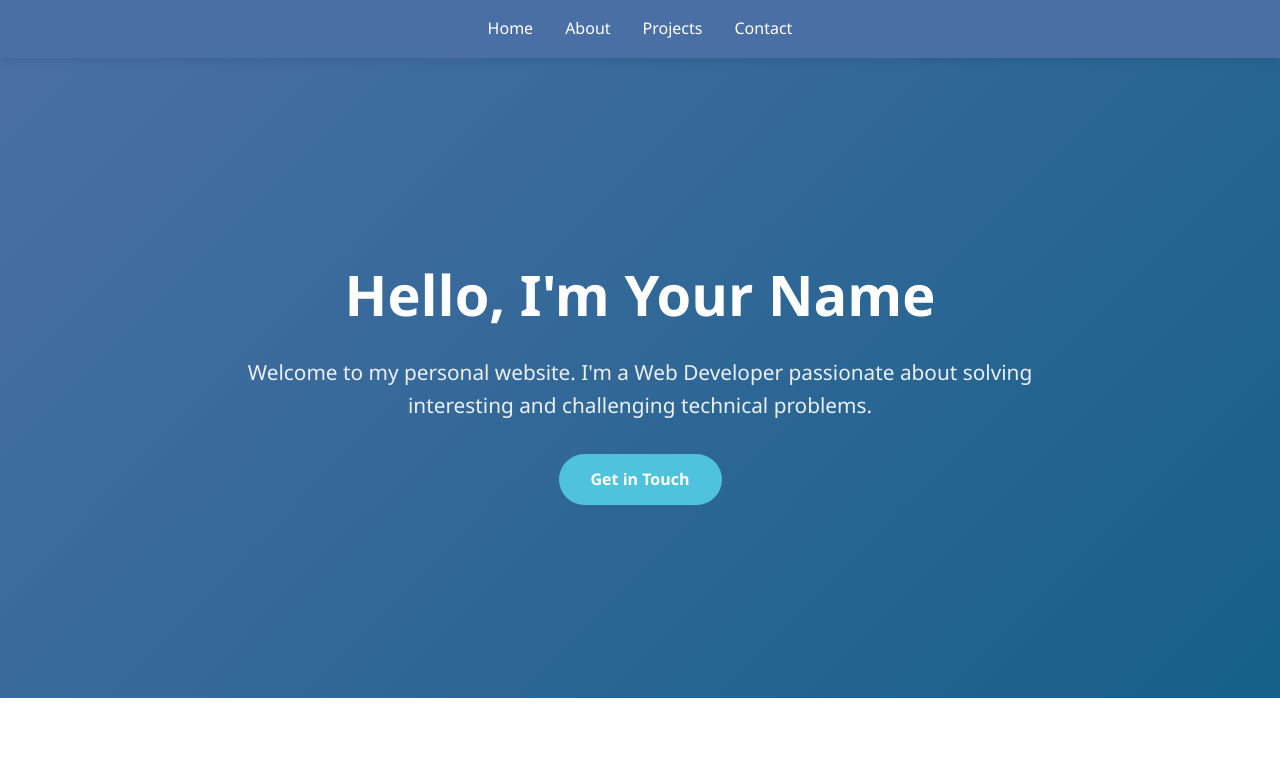
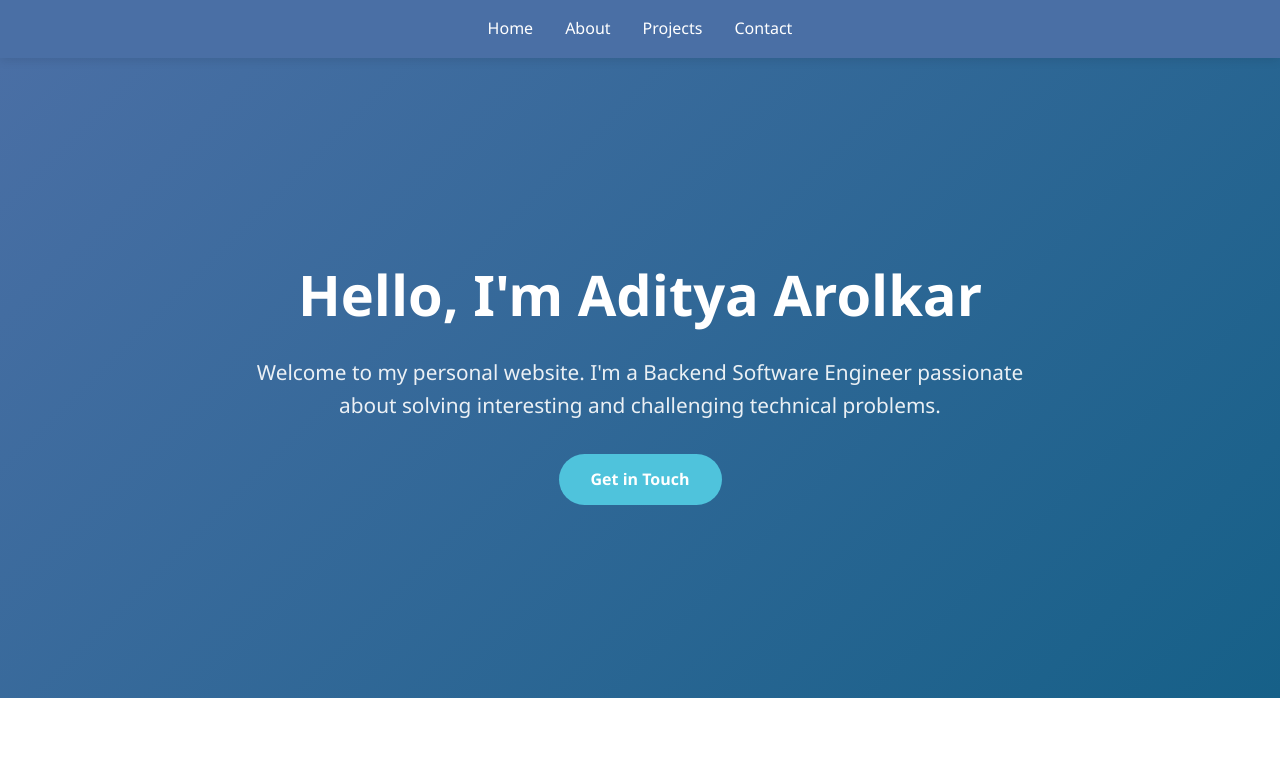
Before and after one commit to aditya-arolkar-swe/aditya-arolkar-swe.github.io, a plain HTML site: page index.html in a window 1280 px wide. Shown: the top 775 px of the page. Drawn offline with Linux system fonts and the light colour scheme.

Commit message:
Update index.html

```diff
--- a/index.html
+++ b/index.html
@@ -421,8 +421,8 @@
         }
 
         // Update your name throughout the site
-        const yourName = "Your Name"; // Change this to your name
-        const profession = "Web Developer"; // Change this to your profession
+        const yourName = "Aditya Arolkar"; // Change this to your name
+        const profession = "Backend Software Engineer"; // Change this to your profession
 
         document.getElementById('name').textContent = yourName;
         document.getElementById('footer-name').textContent = yourName;
```
